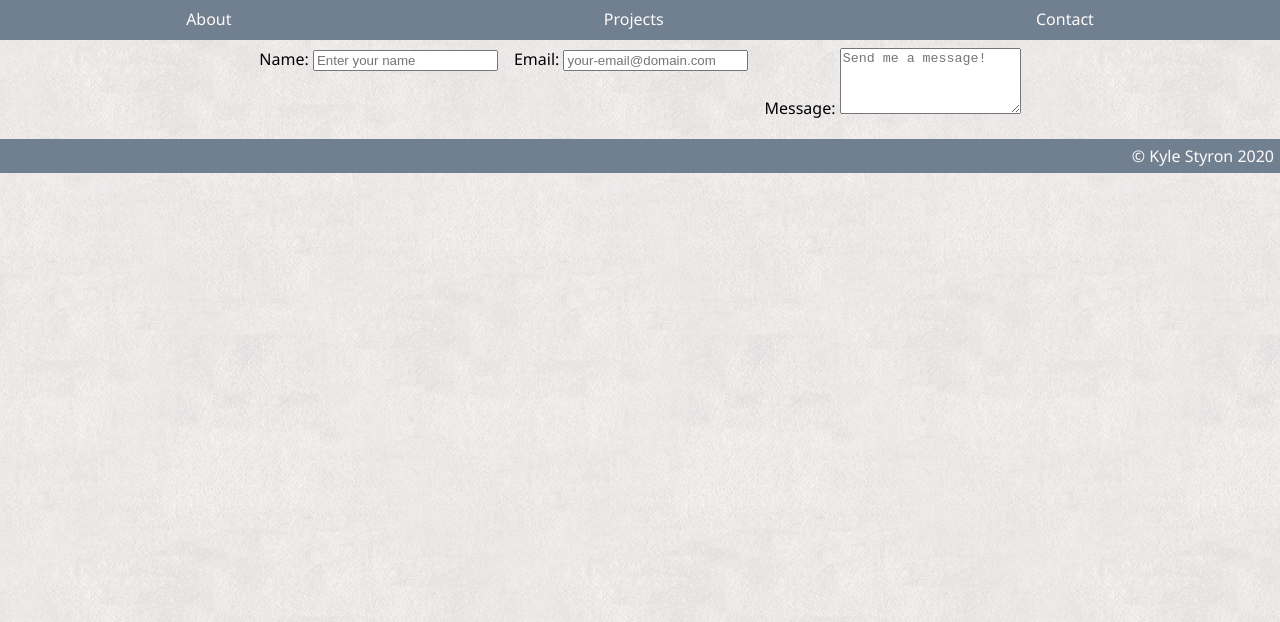
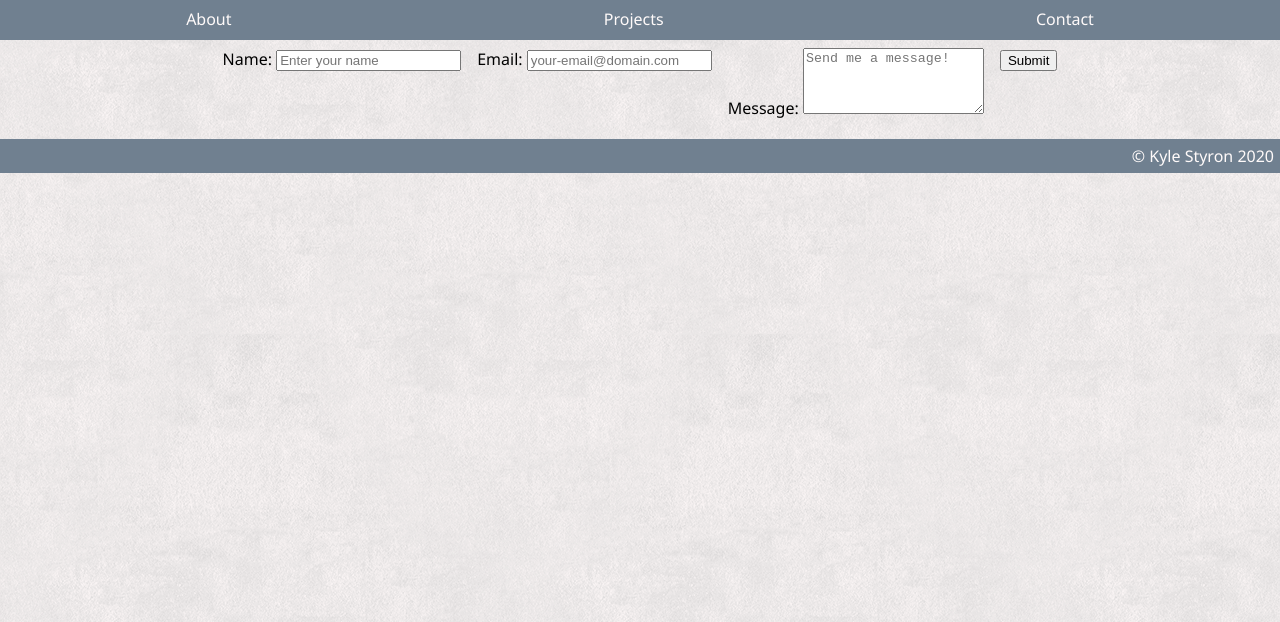
Before and after one commit to kylestyron/portfolio, a plain HTML site: page email.html in a window 1280 px wide. Shown: the part 178-800 px from the top of the page. Drawn offline with Linux system fonts and the light colour scheme; a web font is replaced by a local one.

Commit message:
added submit button to email page

```diff
--- a/email.html
+++ b/email.html
@@ -37,6 +37,9 @@
               <label for="message">Message: </label>
               <textarea name="message" placeholder="Send me a message!" rows=4 cols = 20></textarea>
             </div>
+            <div class="submit-wrapper">
+              <button type="submit">Submit</button>
+            </div>
           </form>
         </section>
       </main>
--- a/style.css
+++ b/style.css
@@ -123,6 +123,7 @@ form > div {
     padding: 8px;
 }
 
+
 footer {
     padding: 6px;
     text-align: right;
```
